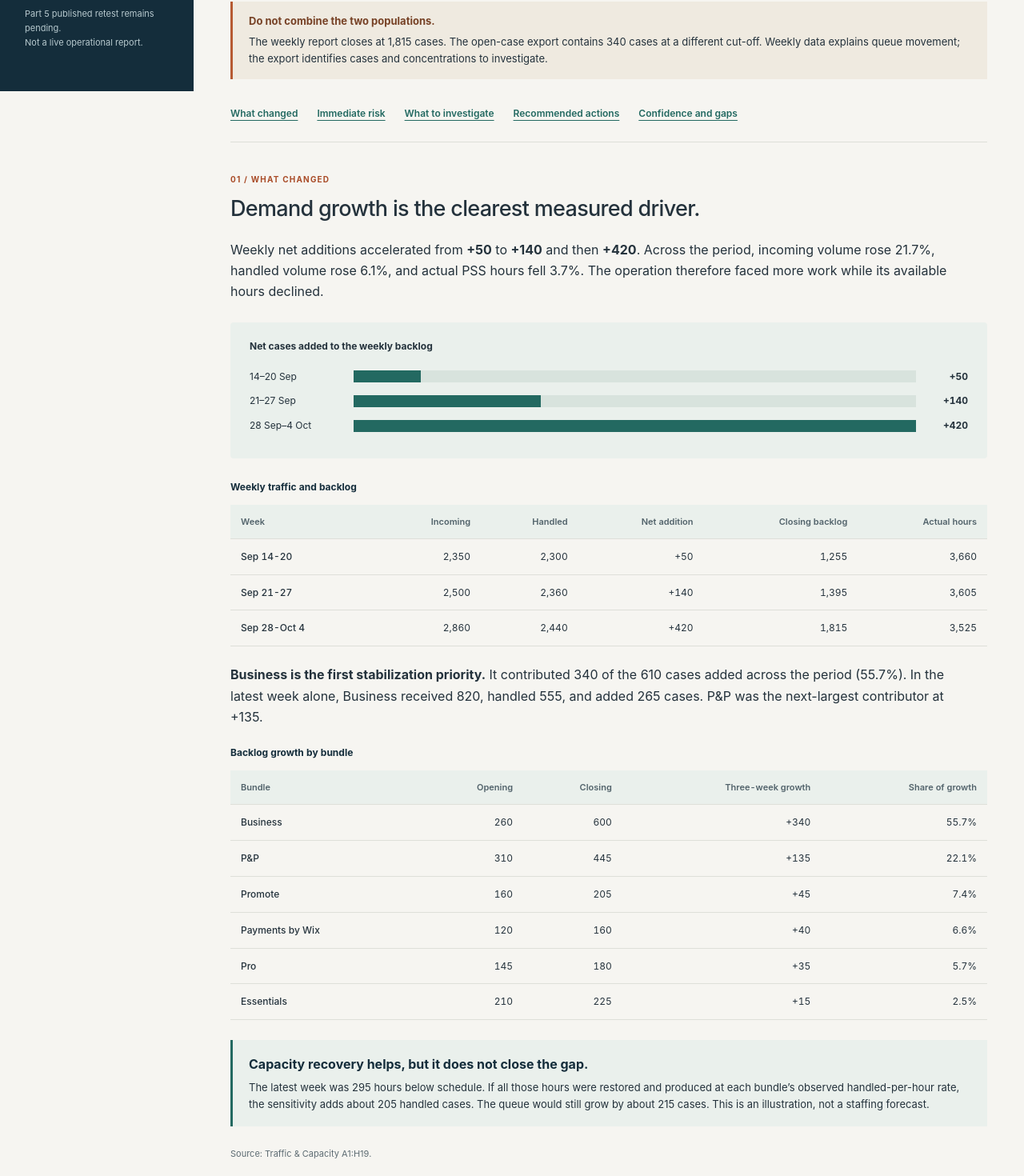
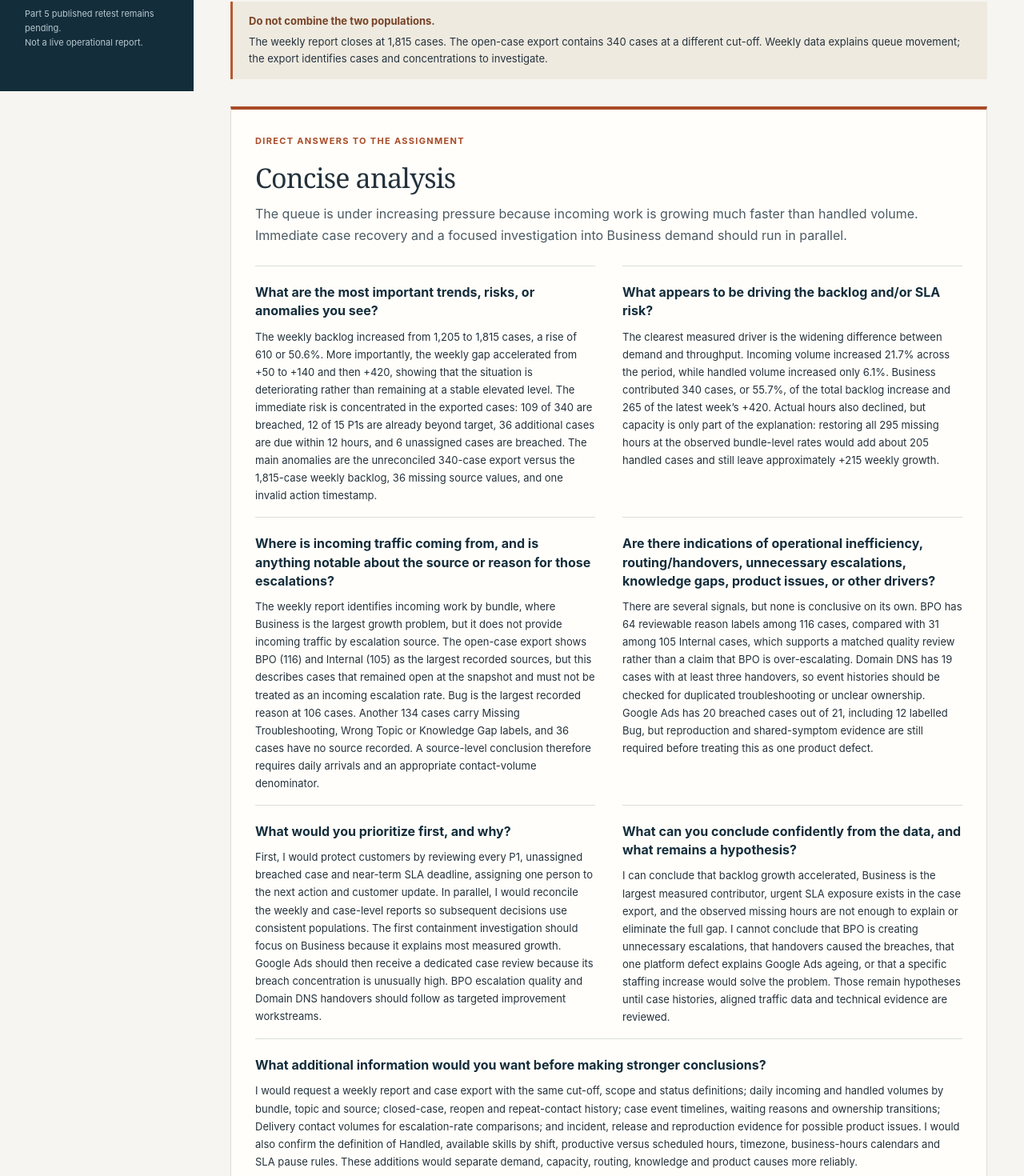
Before and after one commit to AndrianBarbulat/PSS_Task, a React (Vite) app: page / in a window 1280 px wide. Shown: the part 686-2156 px from the top of the page at 80% size. Built offline with nearby package versions, Linux system fonts and the light colour scheme.

Commit message:
Add direct Part 1 assignment summary

```diff
--- a/src/pages/Analysis.jsx
+++ b/src/pages/Analysis.jsx
@@ -2,6 +2,7 @@ import React, { useRef } from 'react';
 import { report as d, capacity, number as n, percent as pct, source } from '../data/report.js';
 
 const sections = [
+  ['summary', 'Concise analysis'],
   ['diagnosis', 'What changed'],
   ['risk', 'Immediate risk'],
   ['drivers', 'What to investigate'],
@@ -73,6 +74,49 @@ export default function Analysis() {
       <strong>Do not combine the two populations.</strong>
       <p>The weekly report closes at {n(d.latest.closing)} cases. The open-case export contains {d.caseCount} cases at a different cut-off. Weekly data explains queue movement; the export identifies cases and concentrations to investigate.</p>
     </aside>
+
+    <section id="summary" tabIndex="-1" className="assignment-summary">
+      <p className="eyebrow">Direct answers to the assignment</p>
+      <h2>Concise analysis</h2>
+      <p className="assignment-summary-intro">The queue is under increasing pressure because incoming work is growing much faster than handled volume. Immediate case recovery and a focused investigation into Business demand should run in parallel.</p>
+
+      <div className="assignment-answers">
+        <article>
+          <h3>What are the most important trends, risks, or anomalies you see?</h3>
+          <p>The weekly backlog increased from 1,205 to 1,815 cases, a rise of {d.totalGrowth} or {pct(d.growthRate)}. More importantly, the weekly gap accelerated from +50 to +140 and then +420, showing that the situation is deteriorating rather than remaining at a stable elevated level. The immediate risk is concentrated in the exported cases: {d.breached} of {d.caseCount} are breached, 12 of 15 P1s are already beyond target, {d.due12} additional cases are due within 12 hours, and {d.unassignedBreached} unassigned cases are breached. The main anomalies are the unreconciled 340-case export versus the 1,815-case weekly backlog, 36 missing source values, and one invalid action timestamp.</p>
+        </article>
+
+        <article>
+          <h3>What appears to be driving the backlog and/or SLA risk?</h3>
+          <p>The clearest measured driver is the widening difference between demand and throughput. Incoming volume increased {pct(d.incomingGrowth)} across the period, while handled volume increased only {pct(d.handledGrowth)}. Business contributed {business.growth} cases, or {pct(business.growth / d.totalGrowth)}, of the total backlog increase and {business.latestNet} of the latest week’s +{d.latest.net}. Actual hours also declined, but capacity is only part of the explanation: restoring all 295 missing hours at the observed bundle-level rates would add about {Math.round(capacity.extraHandled)} handled cases and still leave approximately +{Math.round(capacity.scenarioNet)} weekly growth.</p>
+        </article>
+
+        <article>
+          <h3>Where is incoming traffic coming from, and is anything notable about the source or reason for those escalations?</h3>
+          <p>The weekly report identifies incoming work by bundle, where Business is the largest growth problem, but it does not provide incoming traffic by escalation source. The open-case export shows BPO ({bpo.n}) and Internal ({internal.n}) as the largest recorded sources, but this describes cases that remained open at the snapshot and must not be treated as an incoming escalation rate. Bug is the largest recorded reason at {bug.n} cases. Another {d.reviewable} cases carry Missing Troubleshooting, Wrong Topic or Knowledge Gap labels, and 36 cases have no source recorded. A source-level conclusion therefore requires daily arrivals and an appropriate contact-volume denominator.</p>
+        </article>
+
+        <article>
+          <h3>Are there indications of operational inefficiency, routing/handovers, unnecessary escalations, knowledge gaps, product issues, or other drivers?</h3>
+          <p>There are several signals, but none is conclusive on its own. BPO has {bpo.reviewable} reviewable reason labels among {bpo.n} cases, compared with {internal.reviewable} among {internal.n} Internal cases, which supports a matched quality review rather than a claim that BPO is over-escalating. Domain DNS has {dns.threePlus} cases with at least three handovers, so event histories should be checked for duplicated troubleshooting or unclear ownership. Google Ads has {ads.breached} breached cases out of {ads.n}, including {adsBugCount} labelled Bug, but reproduction and shared-symptom evidence are still required before treating this as one product defect.</p>
+        </article>
+
+        <article>
+          <h3>What would you prioritize first, and why?</h3>
+          <p>First, I would protect customers by reviewing every P1, unassigned breached case and near-term SLA deadline, assigning one person to the next action and customer update. In parallel, I would reconcile the weekly and case-level reports so subsequent decisions use consistent populations. The first containment investigation should focus on Business because it explains most measured growth. Google Ads should then receive a dedicated case review because its breach concentration is unusually high. BPO escalation quality and Domain DNS handovers should follow as targeted improvement workstreams.</p>
+        </article>
+
+        <article>
+          <h3>What can you conclude confidently from the data, and what remains a hypothesis?</h3>
+          <p>I can conclude that backlog growth accelerated, Business is the largest measured contributor, urgent SLA exposure exists in the case export, and the observed missing hours are not enough to explain or eliminate the full gap. I cannot conclude that BPO is creating unnecessary escalations, that handovers caused the breaches, that one platform defect explains Google Ads ageing, or that a specific staffing increase would solve the problem. Those remain hypotheses until case histories, aligned traffic data and technical evidence are reviewed.</p>
+        </article>
+
+        <article className="wide-answer">
+          <h3>What additional information would you want before making stronger conclusions?</h3>
+          <p>I would request a weekly report and case export with the same cut-off, scope and status definitions; daily incoming and handled volumes by bundle, topic and source; closed-case, reopen and repeat-contact history; case event timelines, waiting reasons and ownership transitions; Delivery contact volumes for escalation-rate comparisons; and incident, release and reproduction evidence for possible product issues. I would also confirm the definition of Handled, available skills by shift, productive versus scheduled hours, timezone, business-hours calendars and SLA pause rules. These additions would separate demand, capacity, routing, knowledge and product causes more reliably.</p>
+        </article>
+      </div>
+    </section>
 
     <nav className="toc" aria-label="Queue analysis sections">
       {sections.map(([id, label]) => <button key={id} onClick={() => jump(id)}>{label}</button>)}
```
Also changed, not shown: src/styles.css, 1 other file (tests, documents, lock files or other folders).
